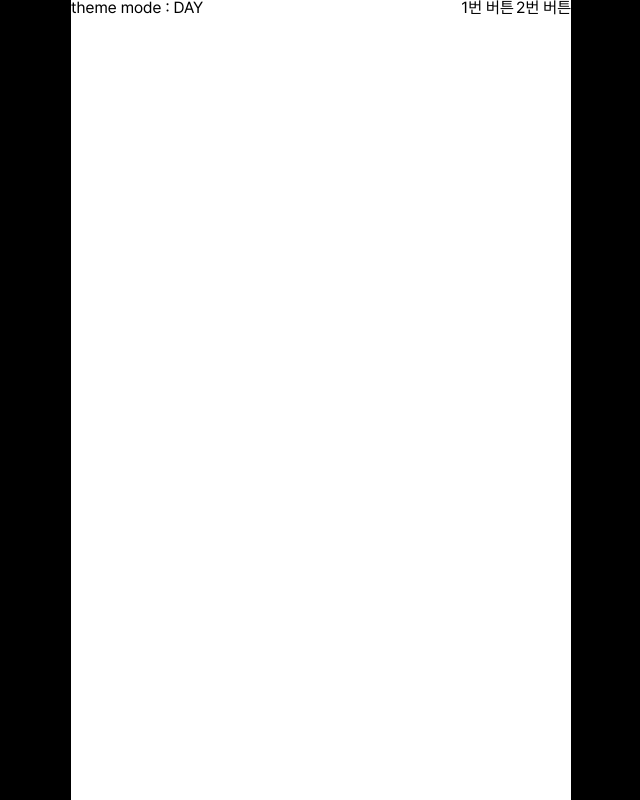
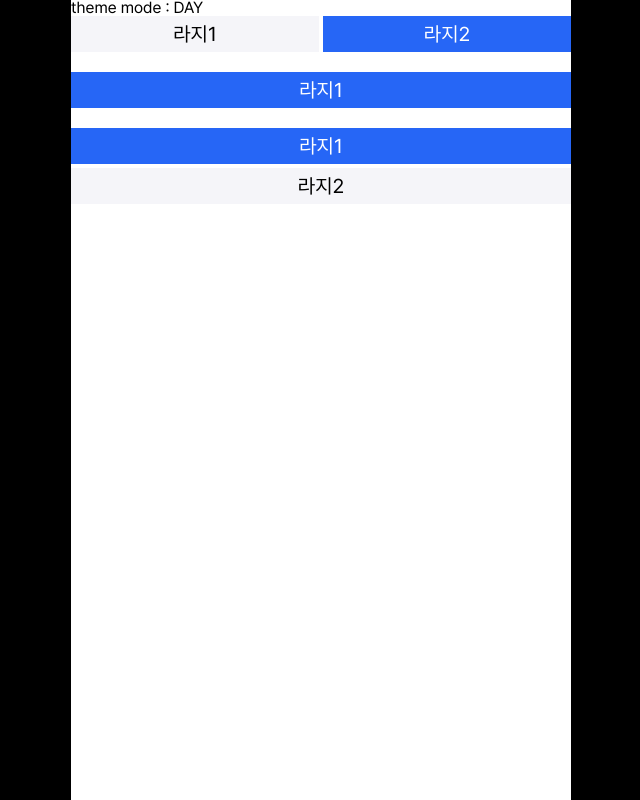
Before and after one commit to coldweek3/irumi-client, a React (Vite) app: page / in a window 1280 px wide. Shown: the whole page, without its empty margins (319-959 px from the left). Built offline with nearby package versions, Linux system fonts and the light colour scheme.

Commit message:
✨ Feat - add Button System

```diff
--- a/src/components/atoms/button/Button.jsx
+++ b/src/components/atoms/button/Button.jsx
@@ -3,18 +3,39 @@ import { styled } from "styled-components";
 
 const ButtonWrapper = styled.div`
   cursor: pointer;
+  display: flex;
+  justify-content: center;
+  align-items: center;
 
-  &.small {
-    padding: 7px 7px;
-    font-size: 1rem;
+  //버튼 사이즈 시스템
+
+  &.large {
+    padding: 8px 0px;
+    width: 100%;
+    max-width: 500px;
+    font-size: 20px;
   }
-  &.middle {
-    padding: 10px 10px;
-    font-size: 1.2rem;
+
+  //버튼 컬러 시스템
+  &.primary {
+    background-color: ${props => props.theme.main1};
+    color: ${props => props.theme.font2};
   }
-  &.large {
-    padding: 14px 14px;
-    font-size: 1.4rem;
+  &.primary:hover {
+    background-color: ${props => props.theme.main1};
+    color: ${props => props.theme.font2};
+    border: 1px solid black;
+  }
+
+  &.normal {
+    background-color: ${props => props.theme.grey1};
+    color: ${props => props.theme.font1};
+  }
+
+  &.normal:hover {
+    background-color: ${props => props.theme.grey1};
+    color: ${props => props.theme.font1};
+    border: 1px solid black;
   }
 `;
 
--- a/src/components/molecules/buttonList/ButtonList.jsx
+++ b/src/components/molecules/buttonList/ButtonList.jsx
@@ -4,8 +4,20 @@ import { styled } from "styled-components";
 export const ButtonListWrapper = styled.div`
   display: grid;
 
+  &.layout-1 {
+    width: 100%;
+  }
+
   &.layout-col-1-1 {
+    width: 100%;
     grid-template-columns: 1fr 1fr;
+    column-gap: 4px;
+  }
+
+  &.layout-row-1-1 {
+    width: 100%;
+    grid-template-rows: 1fr 1fr;
+    row-gap: 4px;
   }
 `;
 
--- /dev/null
+++ b/src/components/organisms/buttonSetting/ButtonSetting.jsx
@@ -0,0 +1,35 @@
+import React from "react";
+import { styled } from "styled-components";
+
+import ButtonList from "../../molecules/buttonList/ButtonList";
+import Button from "../../atoms/button/Button";
+
+export const ButtonSettingWrapper = styled.div`
+  display: flex;
+  flex-direction: column;
+  gap: 20px;
+  width: 100%;
+  justify-content: space-between;
+`;
+
+function ButtonSetting() {
+  return (
+    <ButtonSettingWrapper>
+      <ButtonList className={"layout-col-1-1"}>
+        <Button className={"large normal"}>라지1</Button>
+        <Button className={"large primary"}>라지2</Button>
+      </ButtonList>
+
+      <ButtonList className={"layout-1"}>
+        <Button className={"large primary"}>라지1</Button>
+      </ButtonList>
+
+      <ButtonList className={"layout-row-1-1"}>
+        <Button className={"large primary"}>라지1</Button>
+        <Button className={"large normal"}>라지2</Button>
+      </ButtonList>
+    </ButtonSettingWrapper>
+  );
+}
+
+export default ButtonSetting;
--- a/src/components/organisms/header/Header.jsx
+++ b/src/components/organisms/header/Header.jsx
@@ -18,11 +18,6 @@ function Header() {
   return (
     <HeaderWrapper>
       <span>theme mode : {theme}</span>
-
-      <ButtonList className={"layout-col-1-1"}>
-        <Button>1번 버튼</Button>
-        <Button>2번 버튼</Button>
-      </ButtonList>
     </HeaderWrapper>
   );
 }
--- a/src/components/templetes/fixView/FixView.jsx
+++ b/src/components/templetes/fixView/FixView.jsx
@@ -1,10 +1,12 @@
 import React from "react";
 import Header from "../../organisms/header/Header";
+import ButtonSetting from "../../organisms/buttonSetting/ButtonSetting";
 
 function FixView() {
   return (
     <div>
       <Header />
+      <ButtonSetting />
     </div>
   );
 }
--- a/src/style/theme.js
+++ b/src/style/theme.js
@@ -1,9 +1,15 @@
 export const day = {
   bg: "#ffffff",
-  font1: "#000000"
+  font1: "#000000",
+  font2: "#ffffff",
+  main1: "#2666f6",
+  grey1: "#F5F5F9"
 };
 
 export const night = {
   bg: "#000000",
-  font1: "#ffffff"
+  font1: "#ffffff",
+  font2: "#000000",
+  main1: "#2666f6",
+  grey1: "#F5F5F9"
 };
```
